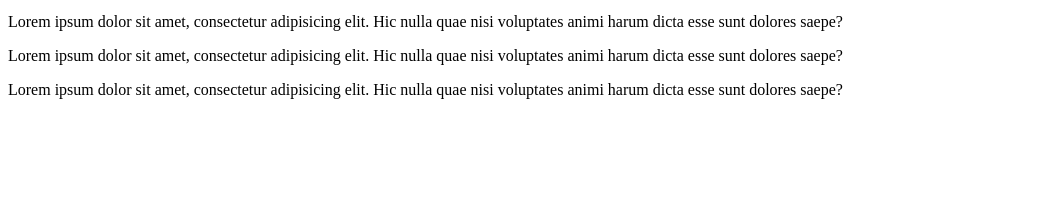
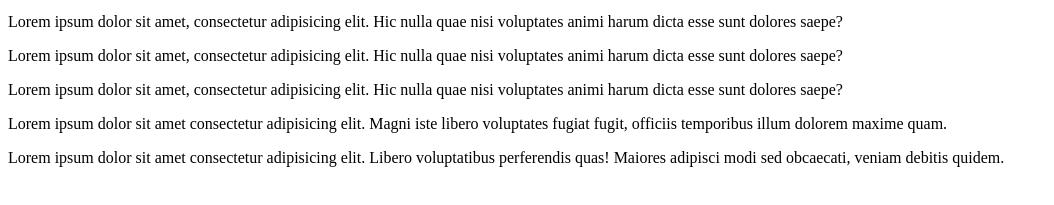
Before and after one commit to pgrl77/repogit24184, a plain HTML site: page index.html in a window 1280 px wide. Shown: the part 101-306 px from the top of the page, without its empty margins (0-1054 px from the left). Drawn offline with Linux system fonts and the light colour scheme.

Commit message:
Se creo una rama y se agregaron secciones

```diff
--- a/index.html
+++ b/index.html
@@ -13,6 +13,11 @@
       <p>Lorem ipsum dolor sit amet, consectetur adipisicing elit. Hic nulla quae nisi voluptates animi harum dicta esse sunt dolores saepe?</p>
       <p>Lorem ipsum dolor sit amet, consectetur adipisicing elit. Hic nulla quae nisi voluptates animi harum dicta esse sunt dolores saepe?</p>
       <p>Lorem ipsum dolor sit amet, consectetur adipisicing elit. Hic nulla quae nisi voluptates animi harum dicta esse sunt dolores saepe?</p>
-
+      <section>
+        <p>Lorem ipsum dolor sit amet consectetur adipisicing elit. Magni iste libero voluptates fugiat fugit, officiis temporibus illum dolorem maxime quam.</p>
+      </section>
+      <section>
+        <p>Lorem ipsum dolor sit amet consectetur adipisicing elit. Libero voluptatibus perferendis quas! Maiores adipisci modi sed obcaecati, veniam debitis quidem.</p>
+      </section>
 </body>
 </html>
```
